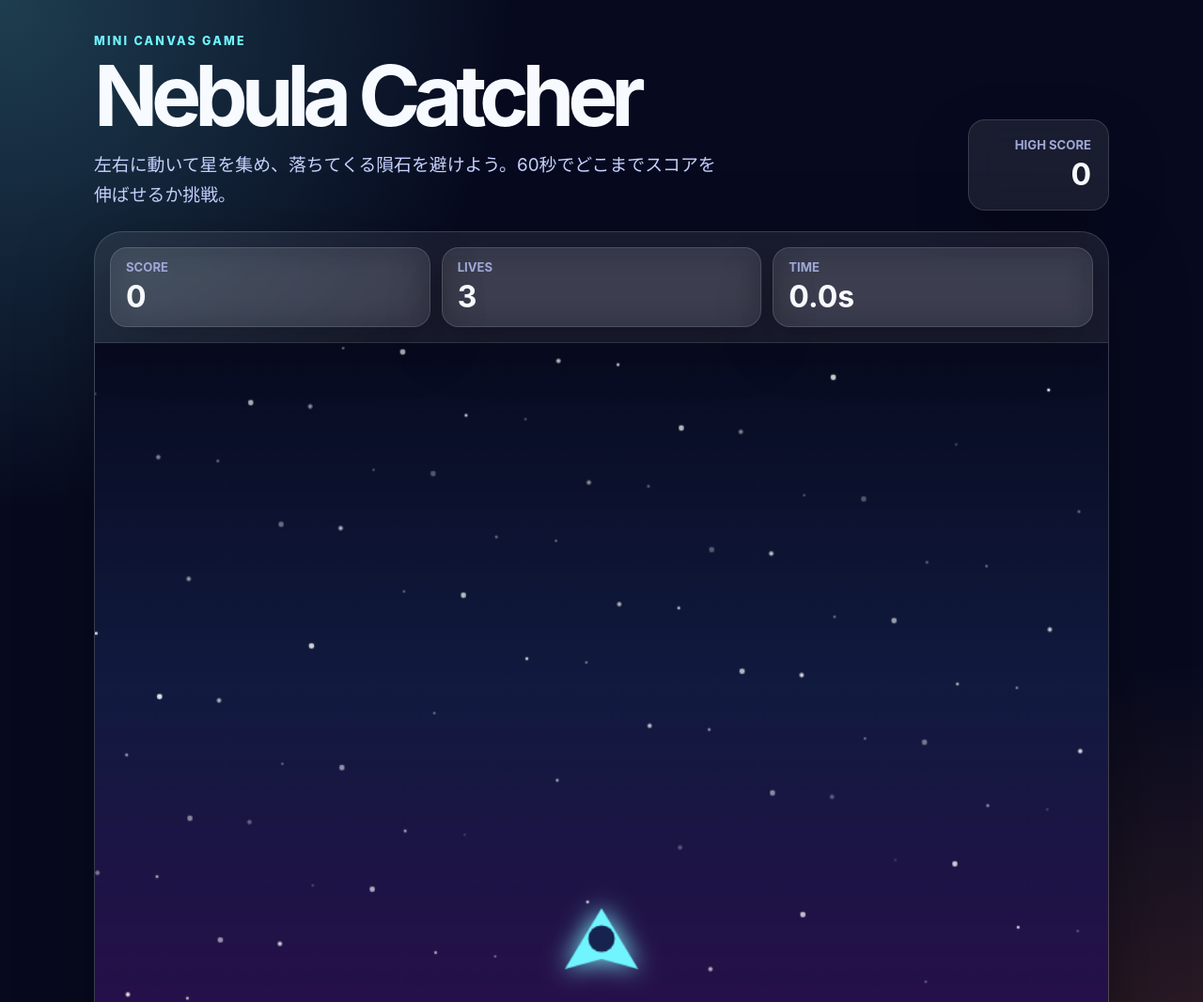
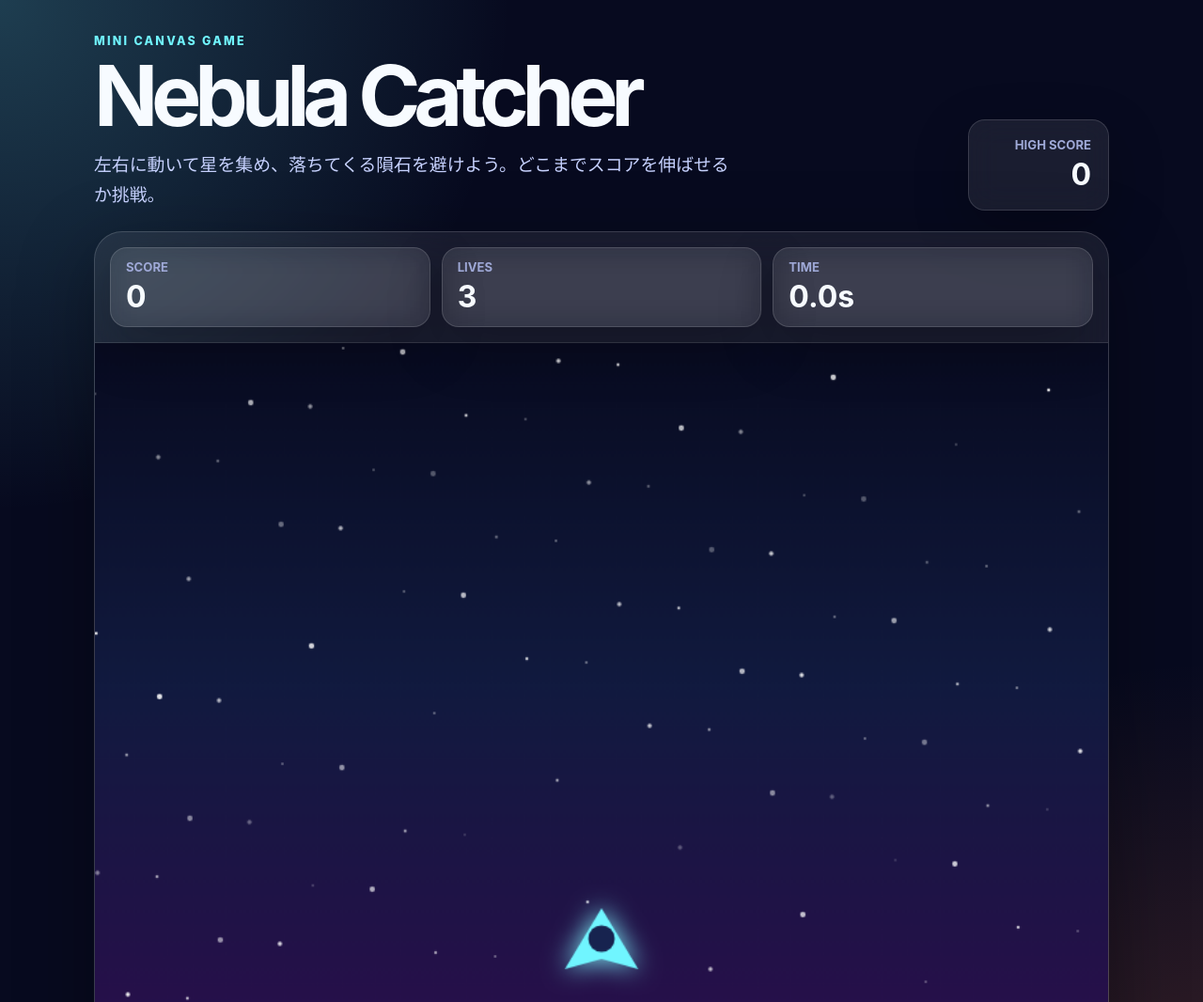
Before and after one commit to univcorp2-ctrl/nebula-catcher-web-game, a website built with Vite: page index.html in a window 1280 px wide. Shown: the top 1066 px of the page at 94% size. Built offline with nearby package versions, Linux system fonts and the light colour scheme.

```diff
--- a/index.html
+++ b/index.html
@@ -13,14 +13,10 @@
         <div>
           <p class="eyebrow">Mini Canvas Game</p>
           <h1>Nebula Catcher</h1>
-          <p class="lead">左右に動いて星を集め、落ちてくる隕石を避けよう。60秒でどこまでスコアを伸ばせるか挑戦。</p>
+          <p class="lead">左右に動いて星を集め、落ちてくる隕石を避けよう。どこまでスコアを伸ばせるか挑戦。</p>
         </div>
-        <div class="score-card" aria-live="polite">
-          <span>High Score</span>
-          <strong id="high-score">0</strong>
-        </div>
+        <div class="score-card" aria-live="polite"><span>High Score</span><strong id="high-score">0</strong></div>
       </section>
-
       <section class="game-panel">
         <div class="hud" aria-label="game status">
           <div><span>Score</span><strong id="score">0</strong></div>
@@ -28,10 +24,7 @@
           <div><span>Time</span><strong id="time">0.0s</strong></div>
         </div>
         <canvas id="game" width="800" height="520" role="img" aria-label="Nebula Catcher gameplay area"></canvas>
-        <div class="controls">
-          <button id="start-button" type="button">Start / Restart</button>
-          <p>操作: ← → / A D / 画面タップ・ドラッグ</p>
-        </div>
+        <div class="controls"><button id="start-button" type="button">Start / Restart</button><p>操作: ← → / A D / 画面タップ・ドラッグ</p></div>
       </section>
     </main>
     <script type="module" src="/src/main.js"></script>
```
